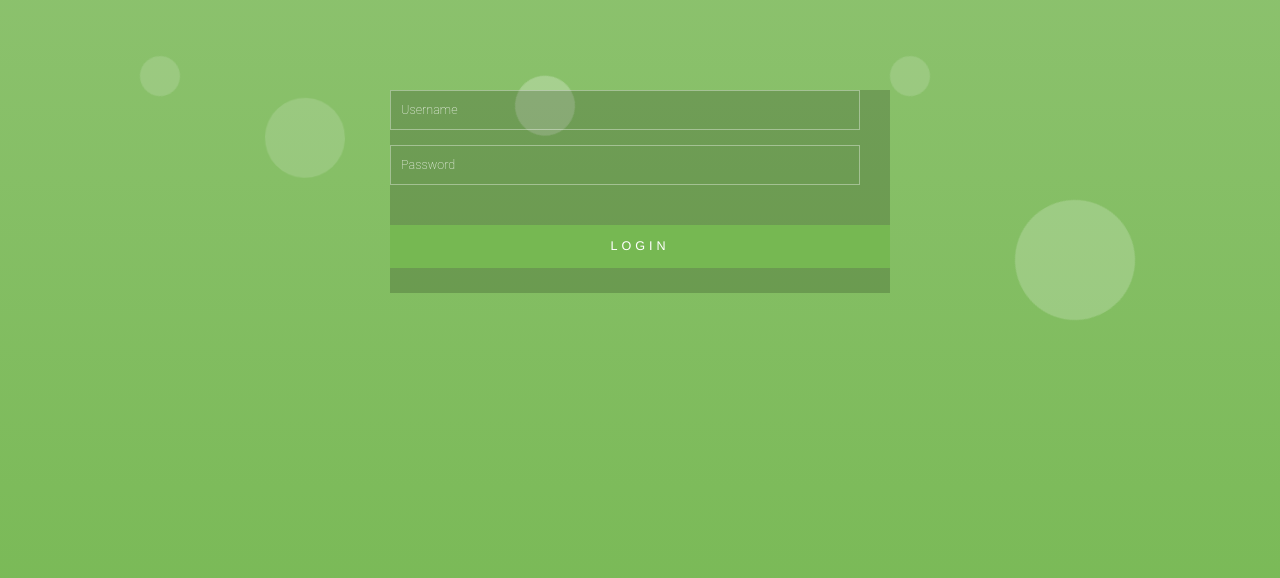
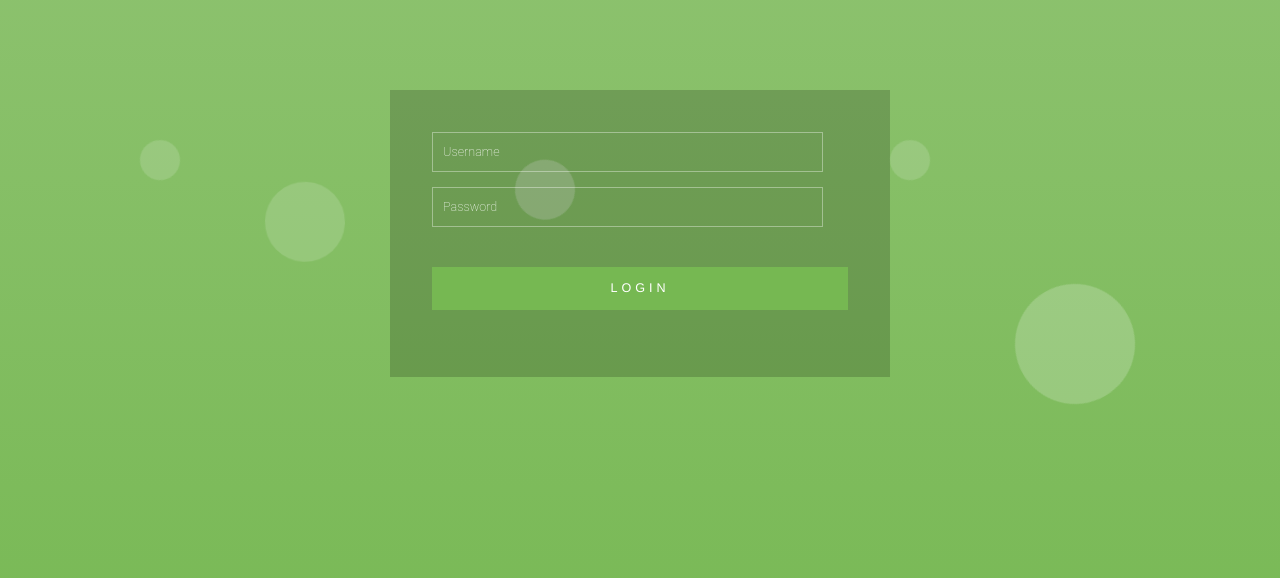
Before and after one commit to arjunqwerty/Zorg-V3, a Flask app: page /loginadmin in a window 1280 px wide. Shown: the part 68-646 px from the top of the page. Run offline with Flask 2, Linux system fonts and the light colour scheme; some libraries are stand-ins or nearby versions.

Commit message:
login htmls adjusted to normal

```diff
--- a/templates/locust.html
+++ b/templates/locust.html
@@ -6,6 +6,11 @@
 	<meta name="viewport" content="width=device-width, initial-scale=1">
     <link rel="stylesheet" href="https://stackpath.bootstrapcdn.com/bootstrap/4.5.0/css/bootstrap.min.css">
     <link rel="stylesheet" href="static/css/reg_log.css">
+	<style>
+        .main-agileinfo {
+            padding: 3em;
+        }
+	</style>
 </head>
 <body>
 	{% extends 'layout.html' %}
--- a/templates/loginadmin.html
+++ b/templates/loginadmin.html
@@ -6,6 +6,11 @@
 	<meta name="viewport" content="width=device-width, initial-scale=1">
     <link rel="stylesheet" href="https://stackpath.bootstrapcdn.com/bootstrap/4.5.0/css/bootstrap.min.css">
     <link rel="stylesheet" href="static/css/reg_log.css">
+	<style>
+        .main-agileinfo {
+            padding: 3em;
+        }
+	</style>
 </head>
 <body>
 	{% extends 'layout.html' %}
--- a/templates/lomnmg.html
+++ b/templates/lomnmg.html
@@ -6,6 +6,11 @@
 	<meta name="viewport" content="width=device-width, initial-scale=1">
     <link rel="stylesheet" href="https://stackpath.bootstrapcdn.com/bootstrap/4.5.0/css/bootstrap.min.css">
     <link rel="stylesheet" href="static/css/reg_log.css">
+	<style>
+        .main-agileinfo {
+            padding: 3em;
+        }
+	</style>
 </head>
 <body>
 	{% extends 'layout.html' %}
```
